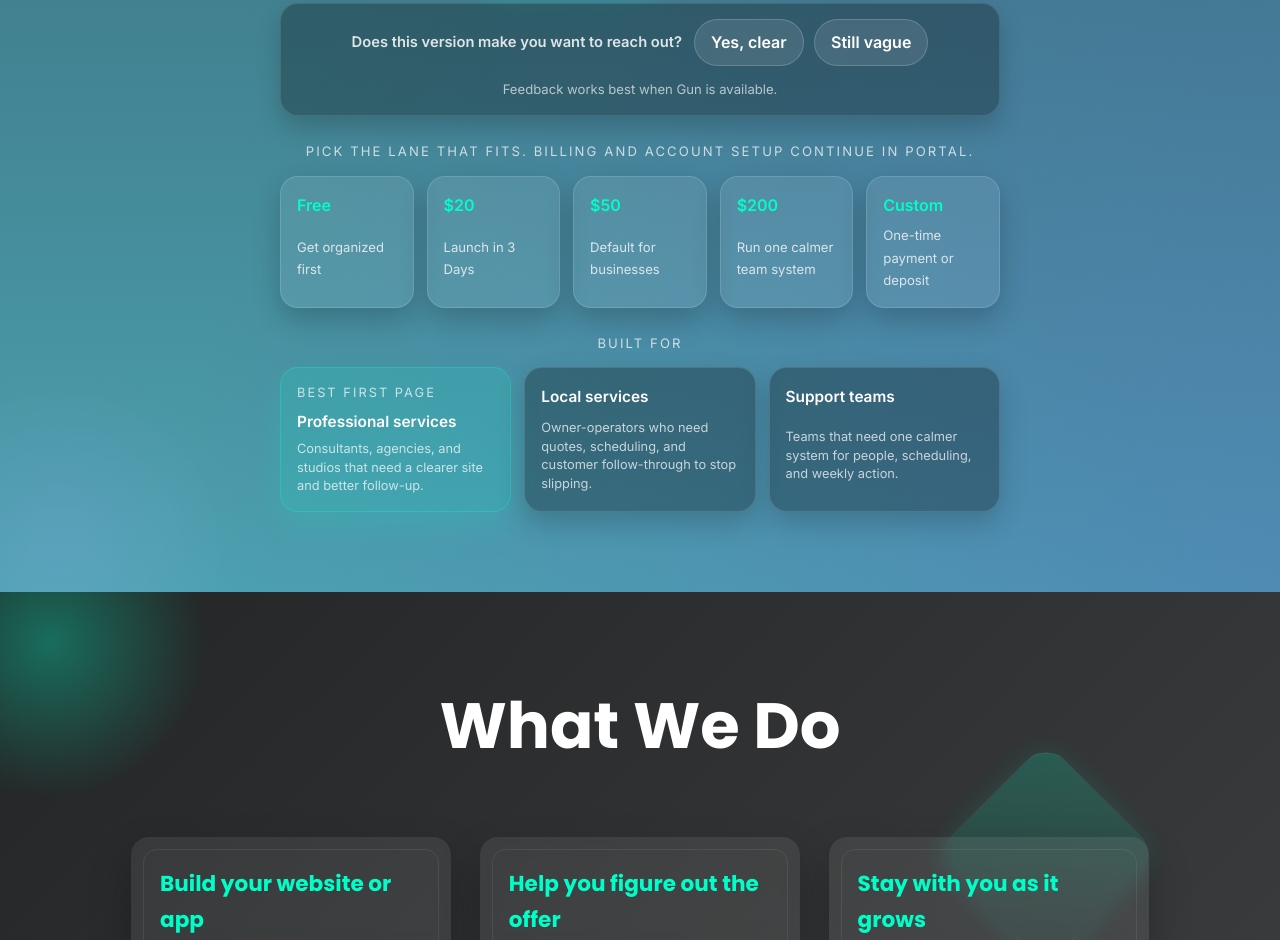
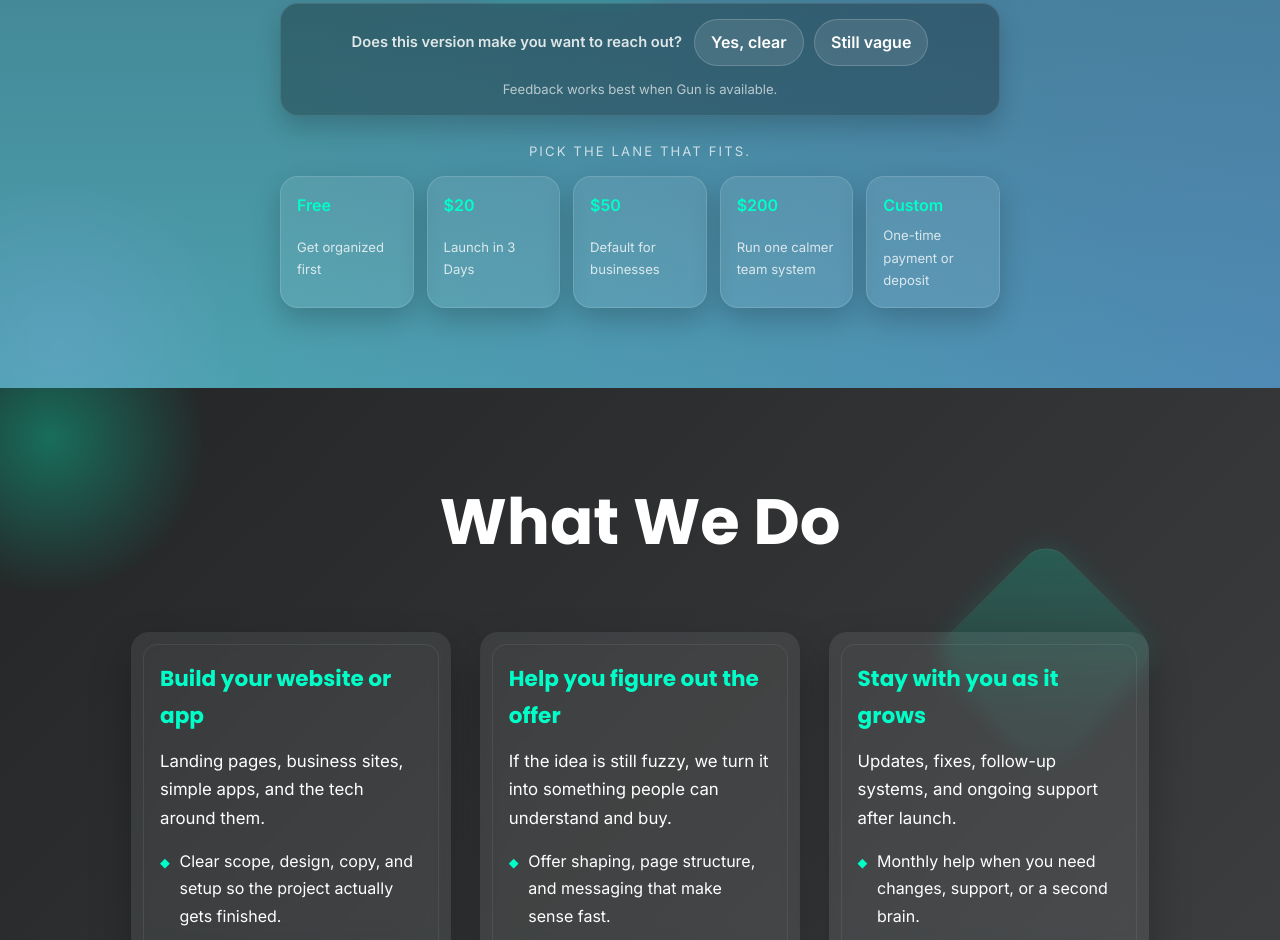
Before and after one commit to tmsteph/3dvr-web, a website: page index.html in a window 1280 px wide. Shown: the part 1320-2260 px from the top of the page. Drawn offline with Linux system fonts and the light colour scheme.

Commit message:
[codex] Simplify homepage hero plan area (#174)
* Shorten plan lane label

* Remove buyer segment hero dock

---------

Co-authored-by: root <root@localhost.localdomain>

```diff
--- a/index.html
+++ b/index.html
@@ -473,61 +473,6 @@
       font-size: 0.82rem;
       color: rgba(255,255,255,0.78);
     }
-    .hero-buyer-dock {
-      display: grid;
-      gap: 0.85rem;
-      width: min(100%, 760px);
-    }
-    .hero-buyer-dock__label {
-      font-size: 0.82rem;
-      letter-spacing: 0.16em;
-      text-transform: uppercase;
-      color: rgba(255,255,255,0.72);
-    }
-    .hero-buyer-dock__grid {
-      display: grid;
-      grid-template-columns: repeat(3, minmax(0, 1fr));
-      gap: 0.8rem;
-      width: 100%;
-    }
-    .hero-buyer-chip {
-      display: grid;
-      gap: 0.35rem;
-      padding: 1rem 1rem 0.95rem;
-      border-radius: 18px;
-      text-decoration: none;
-      background: rgba(0,0,0,0.28);
-      border: 1px solid rgba(255,255,255,0.12);
-      color: var(--text-light);
-      text-align: left;
-      transition: transform 0.3s ease, background 0.3s ease, border-color 0.3s ease;
-      box-shadow: 0 12px 28px rgba(0,0,0,0.18);
-    }
-    .hero-buyer-chip--featured {
-      background: rgba(0,255,200,0.12);
-      border-color: rgba(0,255,200,0.28);
-      box-shadow: 0 16px 34px rgba(0,255,200,0.12);
-    }
-    .hero-buyer-chip:hover {
-      transform: translateY(-3px);
-      background: rgba(255,255,255,0.12);
-      border-color: rgba(0,255,200,0.35);
-    }
-    .hero-buyer-chip__eyebrow {
-      font-size: 0.7rem;
-      letter-spacing: 0.16em;
-      text-transform: uppercase;
-      color: rgba(255,255,255,0.66);
-    }
-    .hero-buyer-chip strong {
-      font-size: 0.96rem;
-      color: var(--text-light);
-    }
-    .hero-buyer-chip span {
-      font-size: 0.8rem;
-      color: rgba(255,255,255,0.72);
-      line-height: 1.45;
-    }
     .hero-button {
       display: inline-flex;
       align-items: center;
@@ -711,7 +656,6 @@
         justify-self: center;
         width: min(100%, calc(50% - 0.4rem));
       }
-      .hero-buyer-dock__grid { grid-template-columns: 1fr; }
       .hero-vision-highlights { text-align: left; }
       .hero-logo-card {
         width: min(92vw, 420px);
@@ -1565,7 +1509,7 @@
           <span id="heroFeedbackStatus" class="hero-feedback__status">Anonymous feedback helps tune the homepage.</span>
         </div>
         <div class="hero-plan-dock" aria-label="Quick plan links">
-          <span class="hero-plan-dock__label">Pick the lane that fits. Billing and account setup continue in portal.</span>
+          <span class="hero-plan-dock__label">Pick the lane that fits.</span>
           <div class="hero-plan-dock__grid">
             <a
               class="hero-plan-chip"
@@ -1611,24 +1555,6 @@
             >
               <strong>Custom</strong>
               <span>One-time payment or deposit</span>
-            </a>
-          </div>
-        </div>
-        <div class="hero-buyer-dock" aria-label="Buyer segments">
-          <span class="hero-buyer-dock__label">Built for</span>
-          <div class="hero-buyer-dock__grid">
-            <a class="hero-buyer-chip hero-buyer-chip--featured" data-growth-cta="segment-professional-services" href="subscribe/professional-services.html">
-              <span class="hero-buyer-chip__eyebrow">Best first page</span>
-              <strong>Professional services</strong>
-              <span>Consultants, agencies, and studios that need a clearer site and better follow-up.</span>
-            </a>
-            <a class="hero-buyer-chip" data-growth-cta="segment-local-services" href="subscribe/local-services.html">
-              <strong>Local services</strong>
-              <span>Owner-operators who need quotes, scheduling, and customer follow-through to stop slipping.</span>
-            </a>
-            <a class="hero-buyer-chip" data-growth-cta="segment-support-teams" href="subscribe/support-teams.html">
-              <strong>Support teams</strong>
-              <span>Teams that need one calmer system for people, scheduling, and weekly action.</span>
             </a>
           </div>
         </div>
```
Also changed, not shown: tests/customer-journey.test.js (+1 -6 lines), tests/homepage-growth.test.js (+0 -1 lines).
